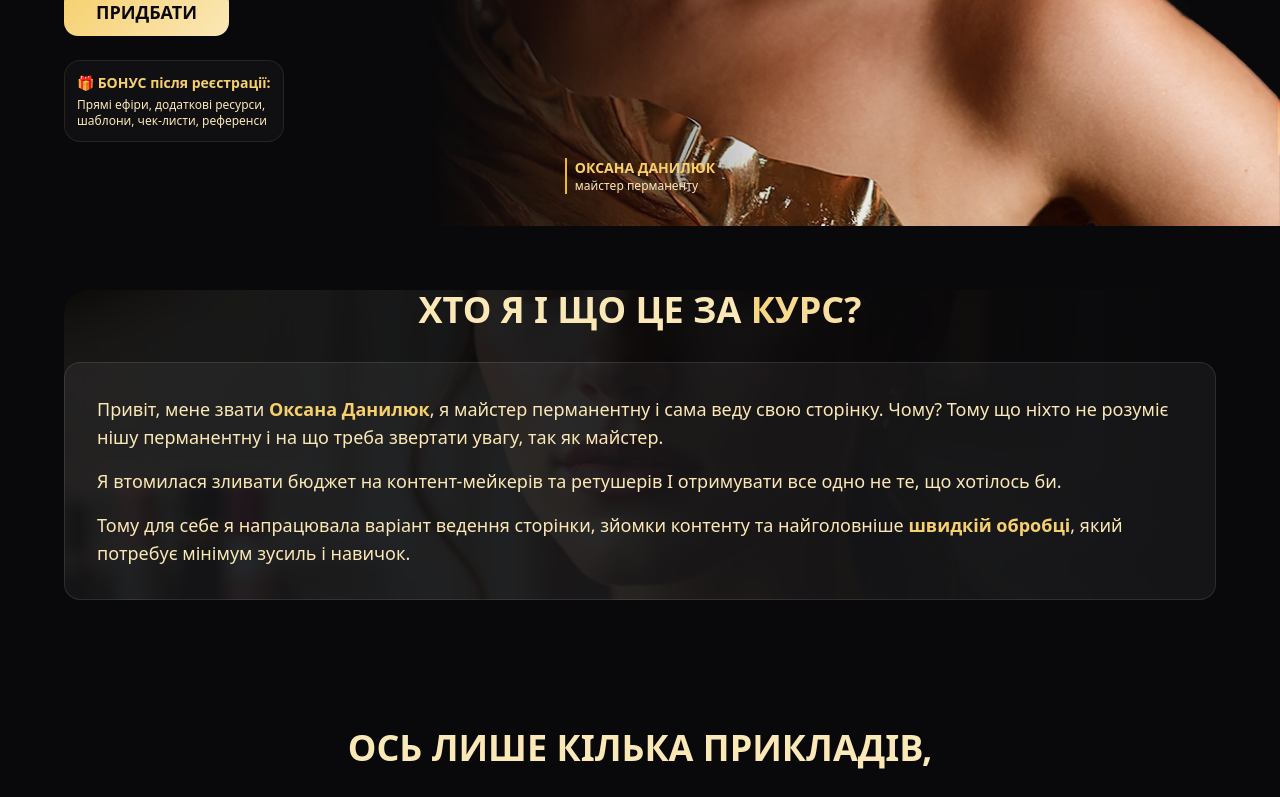
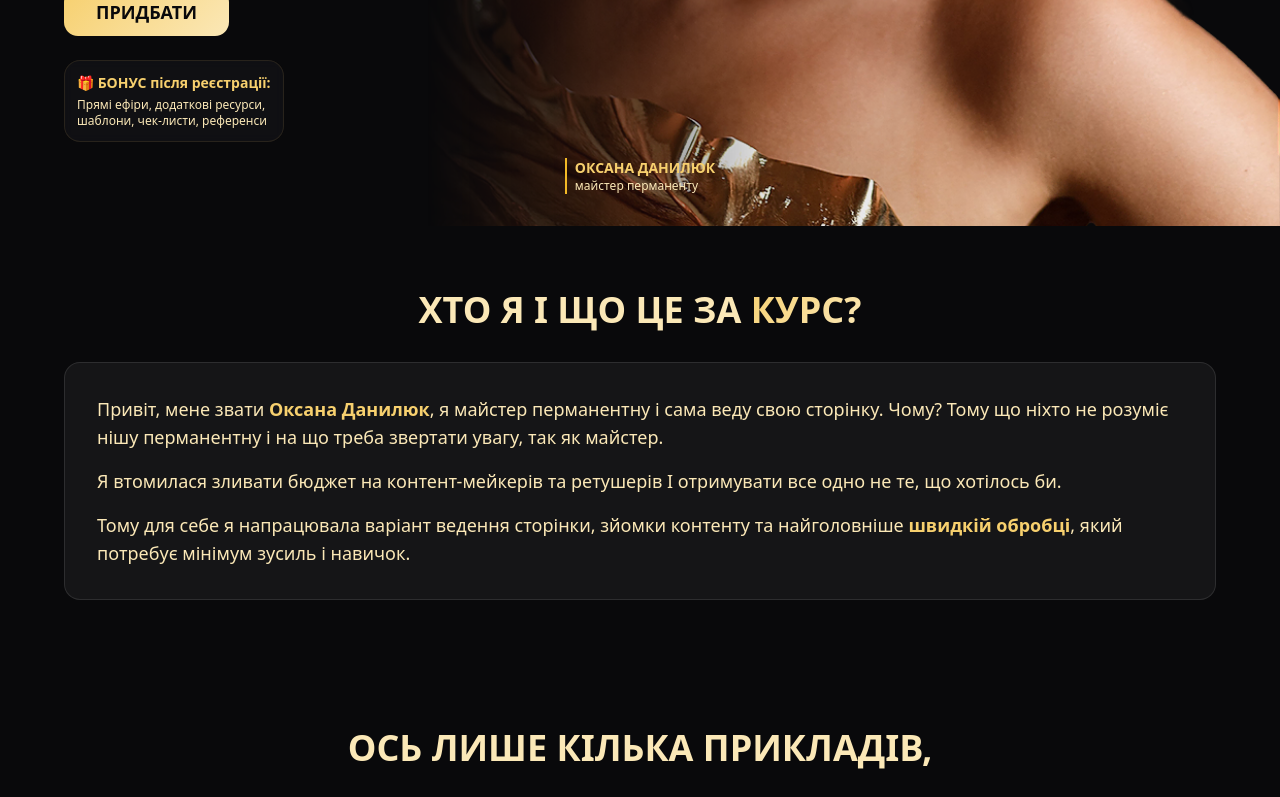
Before and after one commit to 1212bogdan/od-photo-editing-course, a React (Vite) app: page / in a window 1280 px wide. Shown: the part 574-1371 px from the top of the page. Built offline with nearby package versions, Linux system fonts and the light colour scheme.

Commit message:
no about bg

```diff
--- a/src/components/AboutSection.tsx
+++ b/src/components/AboutSection.tsx
@@ -1,19 +1,19 @@
 import { CourseSection } from "./CourseSection";
-import aboutBg from "@/assets/about-bg.jpg";
+// import aboutBg from "@/assets/about-bg.jpg";
 
 export const AboutSection = () => {
   return (
     <CourseSection>
       <div className="relative">
         {/* Background image */}
-        <div
+        {/* <div
           className="absolute inset-0 opacity-20 rounded-3xl bg-cover bg-center"
           style={{
             backgroundImage: `url(${aboutBg})`,
             maskImage: 'linear-gradient(to right, rgba(0,0,0,0.8) 0%, rgba(0,0,0,0.3) 60%, rgba(0,0,0,0) 100%)',
             WebkitMaskImage: 'linear-gradient(to right, rgba(0,0,0,0.8) 0%, rgba(0,0,0,0.3) 60%, rgba(0,0,0,0) 100%)'
           }}
-        />
+        /> */}
 
         <div className="relative z-10">
           <h2 className="text-2xl sm:text-3xl lg:text-4xl font-bold mb-6 sm:mb-8 text-foreground text-center">
```
